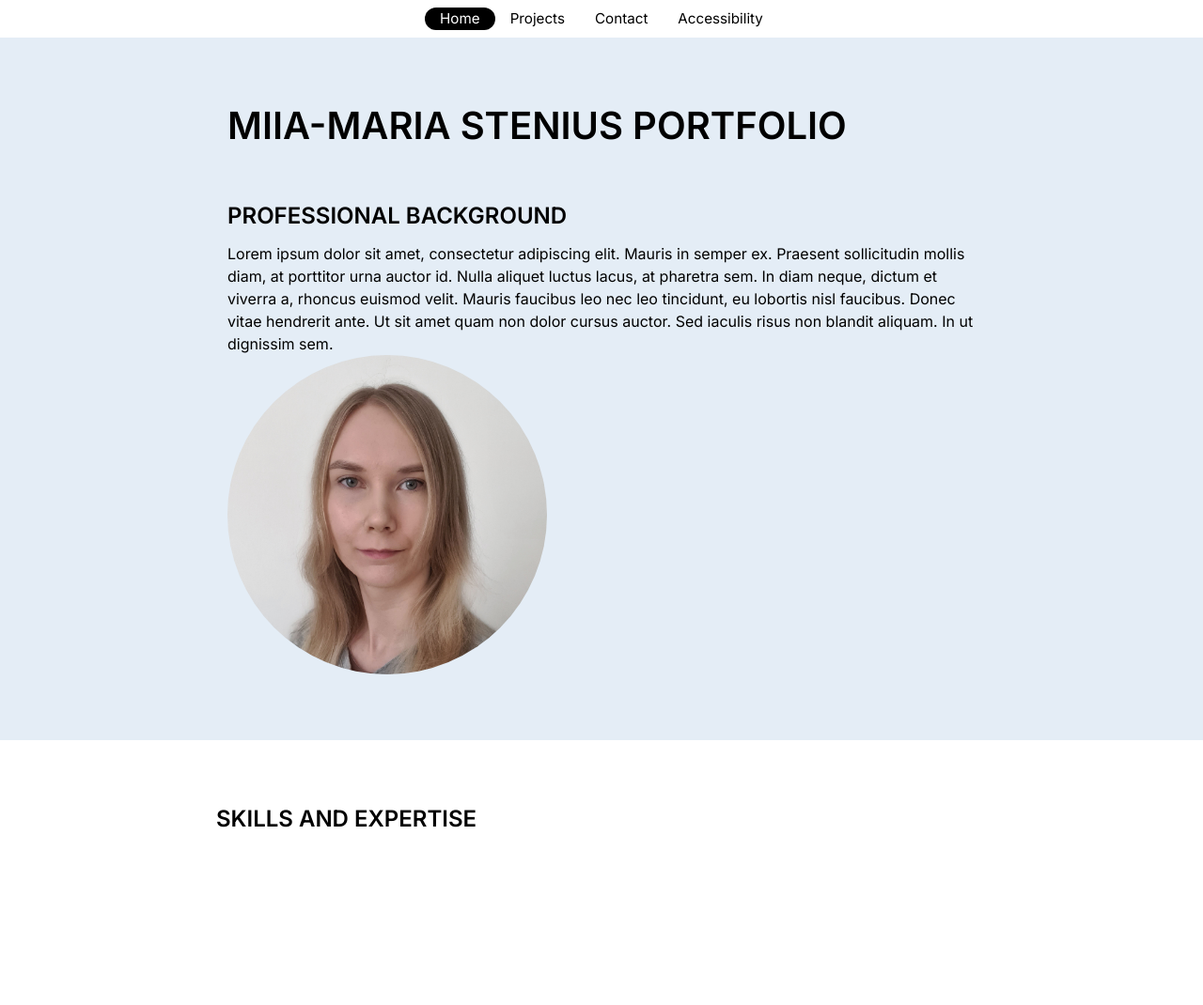
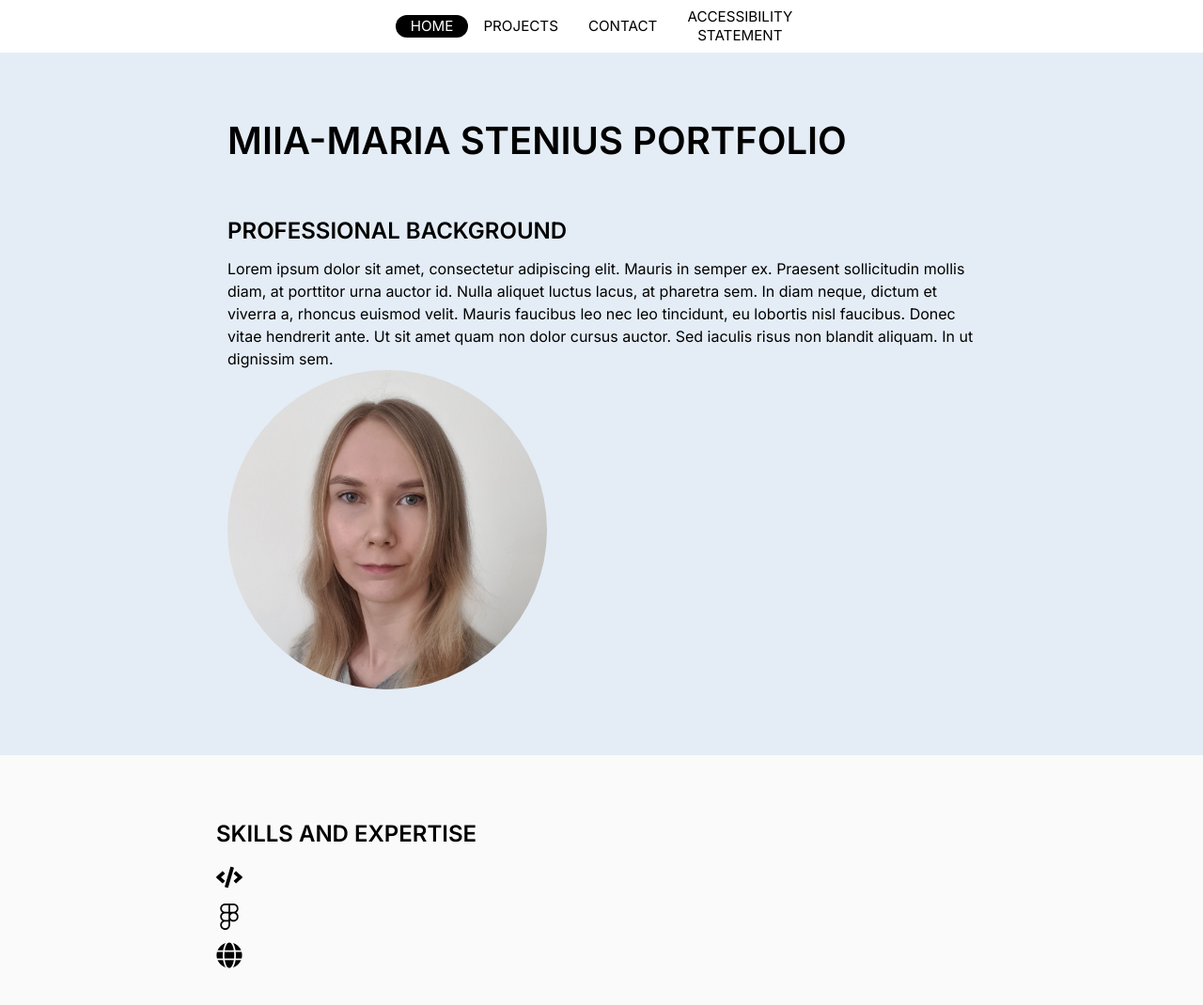
Before and after one commit to miia-mariastenius/portfolio, a React (Vite) app: page / in a window 1280 px wide. Shown: the top 1070 px of the page at 94% size. Before the commit the page ends 970 px from the top, so only its background shows below. Built offline with nearby package versions, Linux system fonts and the light colour scheme.

Commit message:
Improvements to navbar on smaller screens, added icons to skills section with aria attributes

```diff
--- a/package.json
+++ b/package.json
@@ -14,6 +14,7 @@
     "react": "^18.3.1",
     "react-bootstrap": "^2.10.10",
     "react-dom": "^18.3.1",
+    "react-icons": "^5.5.0",
     "react-router-bootstrap": "^0.26.2",
     "react-router-dom": "^6.30.1"
   },
--- a/src/components/Navibar.jsx
+++ b/src/components/Navibar.jsx
@@ -4,18 +4,18 @@ import { LinkContainer } from "react-router-bootstrap";
 function Navibar() {
 
   return (
-    <Nav variant="pills" className="m-auto my-2 justify-content-center">
+    <Nav variant="pills" className="m-auto my-3 justify-content-center">
       <LinkContainer to="/">
-        <Nav.Link>Home</Nav.Link>
+        <Nav.Link>HOME</Nav.Link>
       </LinkContainer>
       <LinkContainer to="/projects">
-        <Nav.Link>Projects</Nav.Link>
+        <Nav.Link>PROJECTS</Nav.Link>
       </LinkContainer>
       <LinkContainer to="/contact">
-        <Nav.Link>Contact</Nav.Link>
+        <Nav.Link>CONTACT</Nav.Link>
       </LinkContainer>
       <LinkContainer to="/accessibility-stetament">
-        <Nav.Link>Accessibility</Nav.Link>
+        <Nav.Link>ACCESSIBILITY<br /> STATEMENT</Nav.Link>
       </LinkContainer>
     </Nav>
   )
--- a/src/css/App.css
+++ b/src/css/App.css
@@ -10,10 +10,13 @@ html {
 .nav-pills .nav-link {
   color: #000000;
   height: 24px;
-  line-height: 24px;    /* Vertically center text */
-  padding-top: 0;       /* Remove extra padding */
+  line-height: 20px;
+  padding-top: 0;
   padding-bottom: 0;
   font-size: 0.95rem;
+  text-align: center;
+  display: flex;
+  align-items: center;
 }
 
 .nav-pills .nav-link.active {
@@ -27,6 +30,7 @@ html {
   color: #000000;
   border-radius: 30px;
 }
+
  .header-container {
   background-color: #E4EDF6;
  }
@@ -54,34 +58,38 @@ html {
  }
 
  .secondary-container{
-  background-color: FAFAFA;
+  background-color: #FAFAFA;
  }
 
 
 
 @media only screen and (max-width: 600px) {
   .contents{
-  margin: 0px 10px;
+  margin: 0px 10px !important;
+  }
+
+  .nav-pills .nav-link {
+  padding: 0.25rem 0.4rem;
   }
 }
 
 @media only screen and (min-width: 600px) {
   .contents{
-  margin: 0px 20px;
+  margin: 0px 20px !important;
   }
 }
 
 
 @media only screen and (min-width: 768px) {
   .contents{
-  margin: 0px 50px;
+  margin: 0px 50px !important;
   }
 }
 
 
 @media only screen and (min-width: 992px) {
   .contents{
-  margin: 0px 100px;
+  margin: 0px 100px !important;
   }
 }
 
@@ -95,9 +103,4 @@ html {
     margin: 0px 230px !important;
     padding: 70px 0px;
   }
-
-  .secondary-container{
-    margin: 0px 230px;
-    padding: 70px 0px;
-  }
 }
--- a/src/pages/Home.jsx
+++ b/src/pages/Home.jsx
@@ -1,4 +1,5 @@
 import portrait from "../images/20230920_105540.jpg"
+import { FaCode, FaFigma, FaGlobe } from 'react-icons/fa';
 
 function Home() {
   return (
@@ -13,15 +14,34 @@ function Home() {
             </section>
           </div>
           <div className="col col-lg-4">
-            <img src={portrait} alt="Portrait of Miia-Maria Stenius" className="portrait-img"/>
+            <img src={portrait} alt="Portrait of Miia-Maria Stenius" className="portrait-img" />
           </div>
         </div>
       </div>
-      <div>
-        <div className="secondary-container">
-          <section>
-            <h2>SKILLS AND EXPERTISE</h2>
-          </section>
+      <div className="secondary-container">
+        <div className="contents">
+          <div className=" row">
+            <section>
+              <h2>SKILLS AND EXPERTISE</h2>
+              <div className="skills-grid">
+                <div className="skill">
+                  <h3 aria-label="Development">
+                    <FaCode aria-hidden="true" />
+                  </h3>
+                </div>
+                <div className="skill">
+                  <h3 aria-label="Design">
+                    <FaFigma aria-hidden="true" />
+                  </h3>
+                </div>
+                <div className="skill">
+                  <h3 aria-label="Languages">
+                    <FaGlobe aria-hidden="true" />
+                  </h3>
+                </div>
+              </div>
+            </section>
+          </div>
         </div>
       </div>
     </>
```
Also changed, not shown: 1 other file (tests, documents, lock files or other folders).
